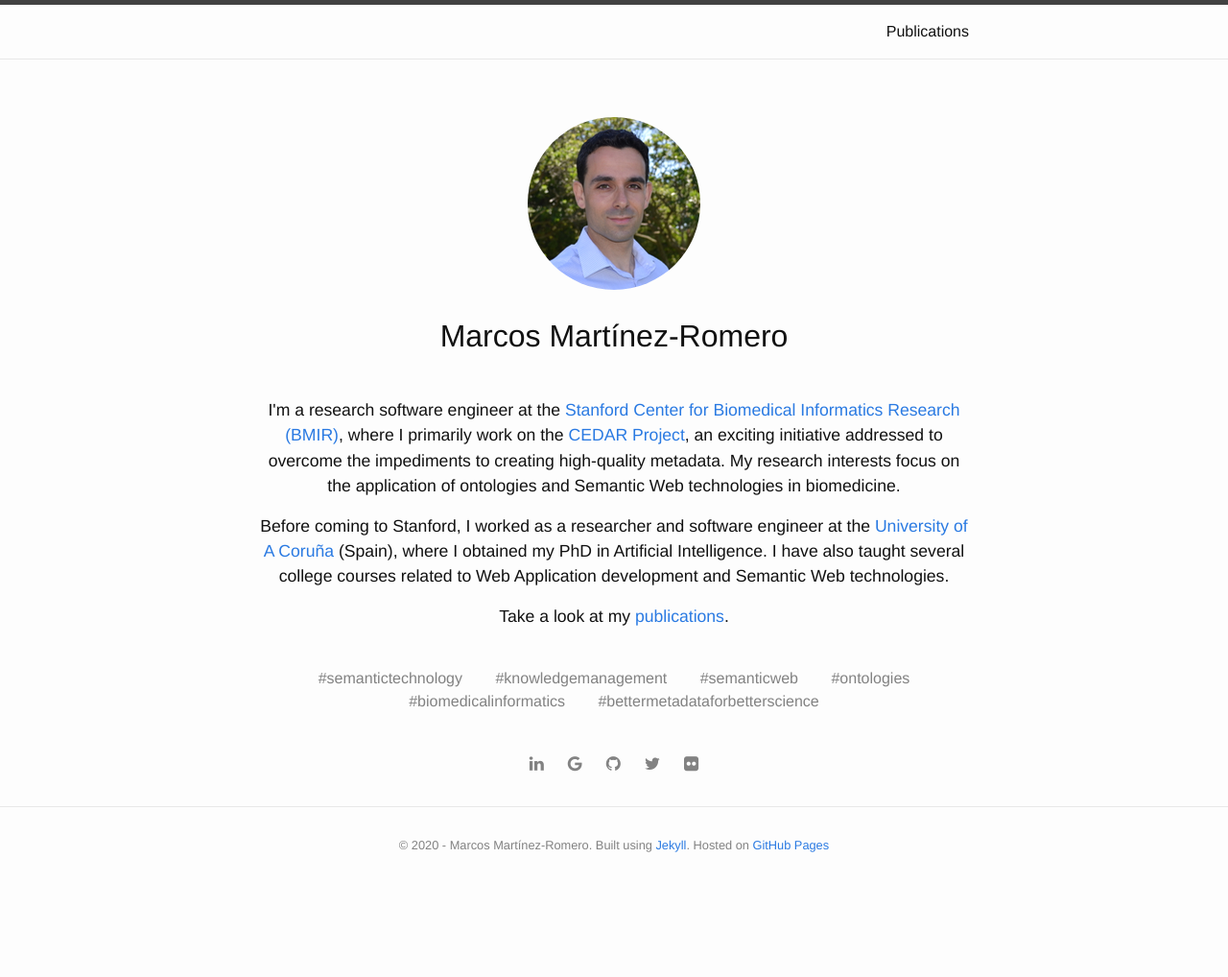
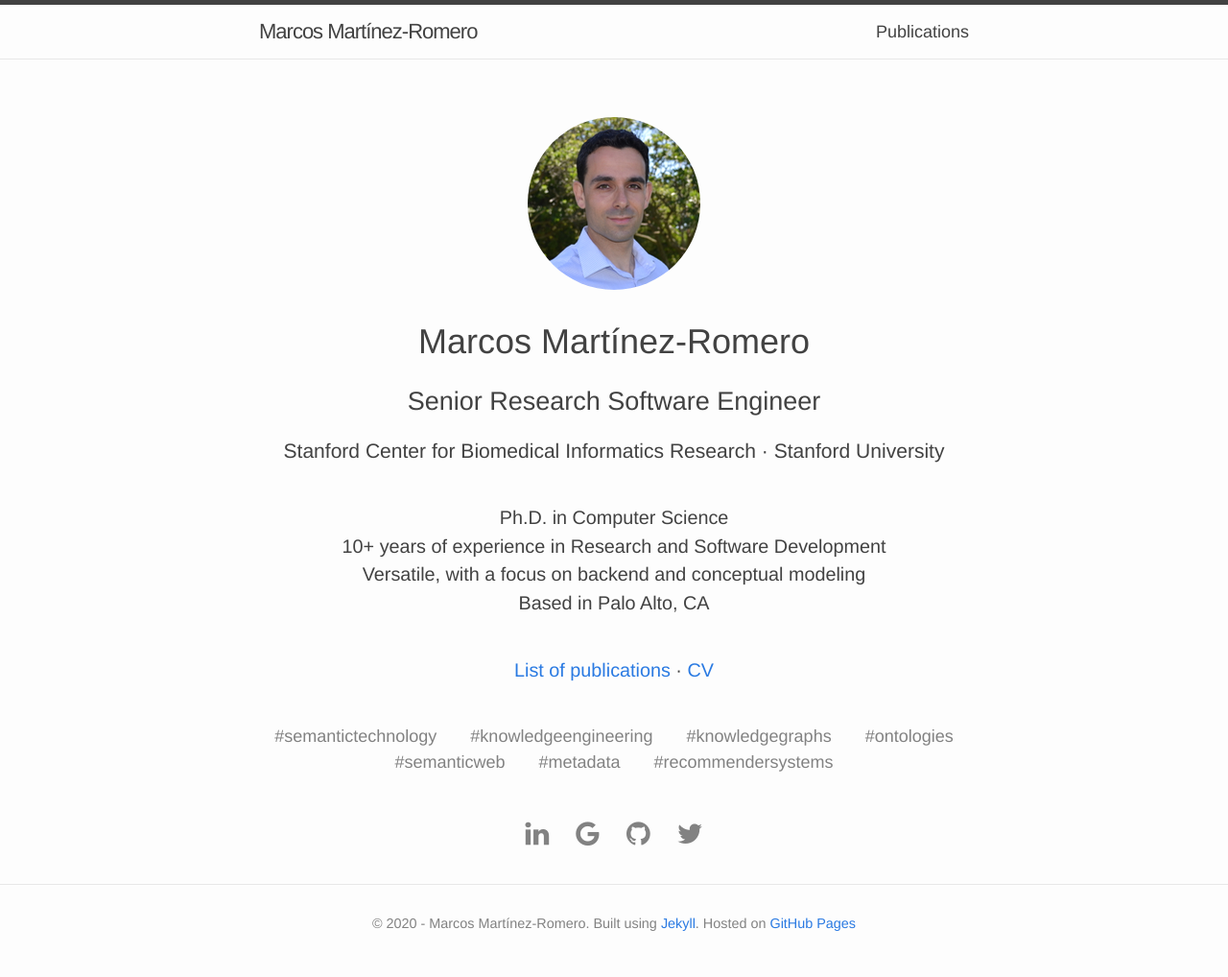
Before and after one commit to marcosmro/marcosmro.github.io, a Jekyll site: the page built from index.html, in a window 1280 px wide. Shown: the whole page at 96% size. Built offline with Jekyll 4.4.1, drawn with Linux system fonts in a browser that asks for light colours; before the commit the page ends 935 px from its top, so only the background shows below that.

Commit message:
Multiple updates

```diff
--- a/_includes/header.html
+++ b/_includes/header.html
@@ -2,7 +2,7 @@
 
   <div class="wrapper">
 
-<!--    <a class="site-title" href="{{ site.baseurl }}/">{{ site.title }}</a>-->
+    <a class="site-title" href="{{ site.baseurl }}/">Marcos Martínez-Romero</a>
 
     <nav class="site-nav">
       <a href="#" class="menu-icon">
--- a/_sass/_custom-marcos.scss
+++ b/_sass/_custom-marcos.scss
@@ -15,6 +15,19 @@
 }
 
 .container-info {
+  font-size: 1.1em;
+  width: 100%;
+  margin: 40px auto;
+  //border: 1px solid blue;
+  text-align: center;
+
+  a {
+    color: $brand-color;
+  }
+
+}
+
+.container-links {
   font-size: 1.1em;
   width: 100%;
   margin: 40px auto;
@@ -61,7 +74,7 @@
   width: 100%;
   //border: 1px solid green;
   text-align: center;
-  font-size: 1.1em;
+  font-size: 1.6em;
 
   a {
     margin: auto 10px;
--- a/_sass/_layout.scss
+++ b/_sass/_layout.scss
@@ -11,8 +11,8 @@
 }
 
 .site-title {
-    font-size: 26px;
-    font-weight: 300;
+    font-size: 22px;
+    font-weight: normal;
     line-height: 56px;
     letter-spacing: -1px;
     margin-bottom: 0;
--- a/css/main.scss
+++ b/css/main.scss
@@ -5,15 +5,15 @@
 
 // Our variables
 //$base-font-family: "Helvetica Neue", Helvetica, Arial, sans-serif;
-$base-font-family: "Helvetica Neue", Helvetica, Arial, sans-serif;
-$base-font-size:   16px;
-$base-font-weight: 300;
+$base-font-family: "Source Sans Pro", "Helvetica Neue", Helvetica, Arial, sans-serif;
+$base-font-size:   18px;
+$base-font-weight: 400;
 $small-font-size:  $base-font-size * 0.875;
 $base-line-height: 1.5;
 
 $spacing-unit:     30px;
 
-$text-color:       #111;
+$text-color:       #424242;
 $background-color: #fdfdfd;
 $brand-color:      #2a7ae2;
 
--- a/index.html
+++ b/index.html
@@ -25,16 +25,21 @@ layout: default
     <br/>
     <!-- Info -->
     <h1 class="my-header">Marcos Martínez-Romero</h1>
-    <!--
-    <h2 class="my-header">Research Software Engineer</h2>
-    <h2 class="my-header">Stanford University</h2>
--->
+    <h2 class="my-header">Senior Research Software Engineer</h2>
+    <h3 class="my-header">Stanford Center for Biomedical Informatics Research · Stanford University</h3>
     <!-- About me -->
     <div class="container-info">
-        <p>I'm a research software engineer at the <a href="http://bmir.stanford.edu/">Stanford Center for
-            Biomedical Informatics Research (BMIR)</a>, where I primarily work on the <a href="http://metadatacenter.org">CEDAR Project</a>, an exciting initiative addressed to overcome the impediments to creating high-quality metadata. My research interests focus on the application of ontologies and Semantic Web technologies in biomedicine.</p>
-        <p>Before coming to Stanford, I worked as a researcher and software engineer at the <a href="http://www.udc.es">University of A Coruña</a> (Spain), where I obtained my PhD in Artificial Intelligence. I have also taught several college courses related to Web Application development and Semantic Web technologies.</p>
-        <p>Take a look at my <a href="/research_works/">publications</a>.</p>
+        <p>
+            Ph.D. in Computer Science<br/>
+            10+ years of experience in Research and Software Development<br/>
+            Versatile, with a focus on backend and conceptual modeling<br/>
+            Based in Palo Alto, CA
+        </p>
+
+    </div>
+    <!-- Links -->
+    <div class="container-links">
+        <p><a href="/research_works/">List of publications</a> · <a href="{{ site.baseurl }}/resources/files/cv/2019-04-15-CV-Marcos-ForWeb.pdf">CV</a></p>
     </div>
     <!-- Twitter widget-->
 <!--
@@ -45,13 +50,20 @@ layout: default
     </div>
 -->
     <!-- Tags -->
-    <div class="container-tags"> <a href="https://en.wikipedia.org/wiki/Semantic_technology">#semantictechnology</a> <a href="https://en.wikipedia.org/wiki/Knowledge_management">#knowledgemanagement</a> <a href="https://en.wikipedia.org/wiki/Semantic_Web">#semanticweb</a> <a href="https://en.wikipedia.org/wiki/Ontology_(information_science)">#ontologies</a> <a href="https://en.wikipedia.org/wiki/Health_informatics">#biomedicalinformatics</a> <a href="https://en.wikipedia.org/wiki/Metadata">#bettermetadataforbetterscience</a> </div>
+    <div class="container-tags">
+        <a href="https://en.wikipedia.org/wiki/Semantic_technology">#semantictechnology</a>
+        <a href="https://en.wikipedia.org/wiki/Knowledge_engineering">#knowledgeengineering</a>
+        <a href="https://en.wikipedia.org/wiki/Knowledge_Graph">#knowledgegraphs</a>
+        <a href="https://en.wikipedia.org/wiki/Ontology_(information_science)">#ontologies</a>
+        <a href="https://en.wikipedia.org/wiki/Semantic_Web">#semanticweb</a>
+        <a href="https://en.wikipedia.org/wiki/Metadata">#metadata</a>
+        <a href="https://en.wikipedia.org/wiki/Recommender_system">#recommendersystems</a>
+    </div>
     <!-- Social -->
     <div class="container-social">
-        <a class="fa fa-linkedin" title="LinkedIn profile" href="https://www.linkedin.com/in/marcos-martinez-romero-46881048"></a>
+        <a class="fa fa-linkedin" title="LinkedIn profile" href="https://www.linkedin.com/in/marcos-mart%C3%ADnez-romero-46881048/"></a>
         <a class="fa fa-google" title="Google Scholar profile" href="https://scholar.google.com/citations?user=kTgyM9wAAAAJ&hl=en"></a>
         <a class="fa fa-github" title="GitHub profile" href="https://github.com/marcosmro"></a>
         <a class="fa fa-twitter" title="Twitter" href="https://twitter.com/mmartinezromero"></a>
-        <a class="fa fa-flickr" title="Flickr photos" href="https://www.flickr.com/photos/72942957@N00/"></a>
     </div>
 </div>
```
Also changed, not shown: 1 other file.
